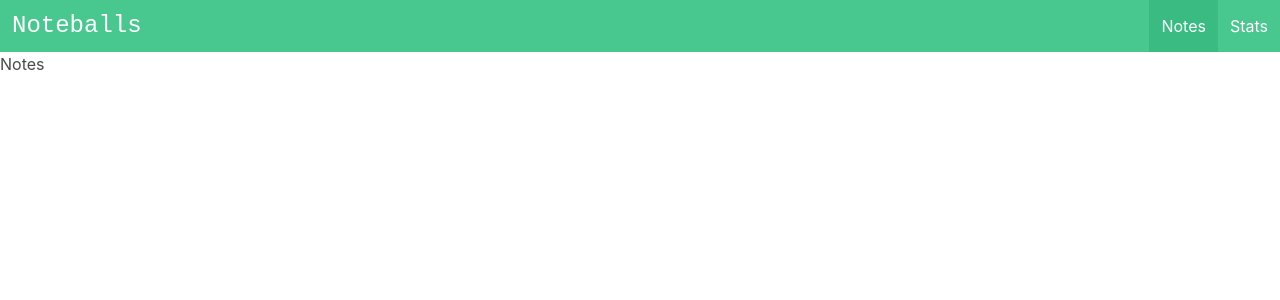
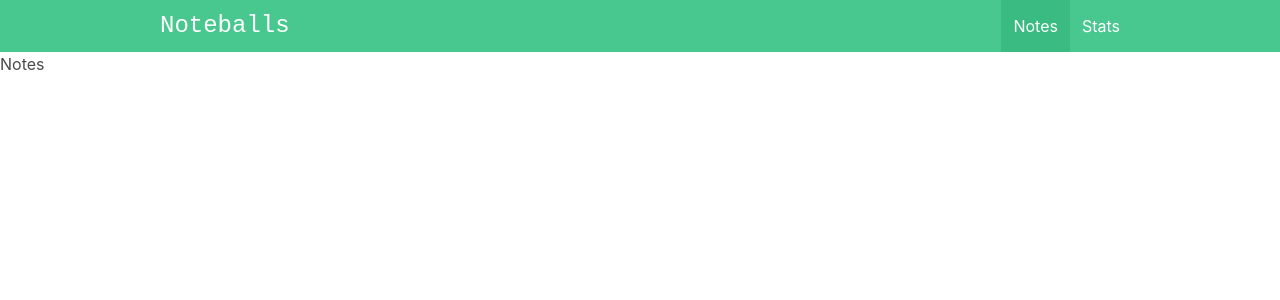
Before and after one commit to michalstaniecko/vue-composition-api-noteballs, a Vue app: page / in a window 1280 px wide. Shown: the top 300 px of the page. Built offline with nearby package versions, Linux system fonts and the light colour scheme.

Commit message:
add mobile menu feature

```diff
--- a/src/components/Layout/NavBar.vue
+++ b/src/components/Layout/NavBar.vue
@@ -1,22 +1,25 @@
 <script setup>
+import { ref } from 'vue';
 
+const showMobileNav = ref( false );
 </script>
 
 <template>
   <nav class="navbar is-success" role="navigation" aria-label="main navigation">
+    <div class="container is-max-desktop">
       <div class="navbar-brand">
         <div class="navbar-item is-size-4 is-family-monospace" href="https://bulma.io">
           Noteballs
         </div>
 
-      <a role="button" class="navbar-burger" aria-label="menu" aria-expanded="false" data-target="navbarBasicExample">
+        <a role="button" @click.prevent="showMobileNav = !showMobileNav" class="navbar-burger" :class="{'is-active': showMobileNav}" aria-label="menu" aria-expanded="false" data-target="navbarBasicExample">
           <span aria-hidden="true"></span>
           <span aria-hidden="true"></span>
           <span aria-hidden="true"></span>
         </a>
       </div>
 
-    <div id="navbarBasicExample" class="navbar-menu">
+      <div id="navbarBasicExample" class="navbar-menu" :class="{'is-active': showMobileNav}">
         <div class="navbar-end">
           <RouterLink
               class="navbar-item"
@@ -32,9 +35,16 @@
           </RouterLink>
         </div>
       </div>
+    </div>
   </nav>
 </template>
 
 <style scoped>
-
+  @media (max-width: 1023px) {
+    .navbar-menu {
+      position: absolute;
+      left: 0;
+      width: 100%;
+    }
+  }
 </style>
```
Lines whose indentation alone changed are shown as unchanged.
